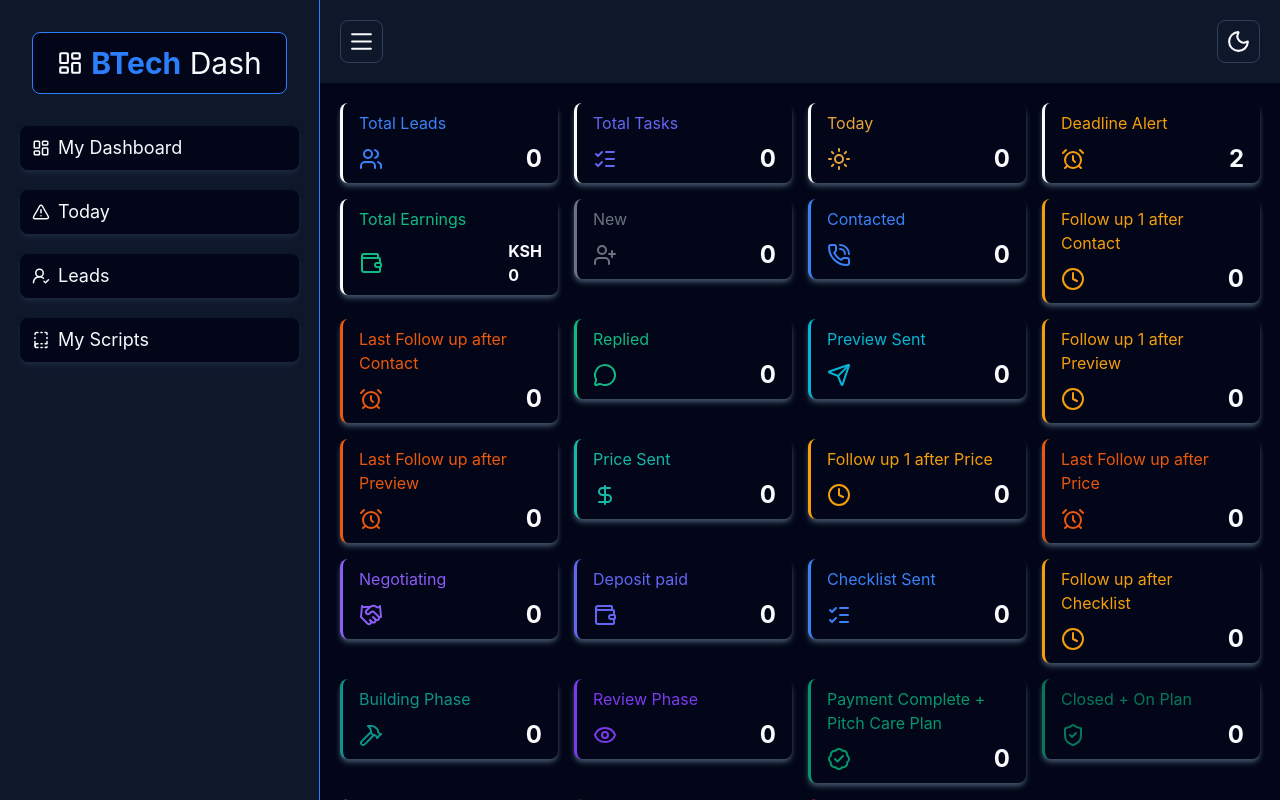
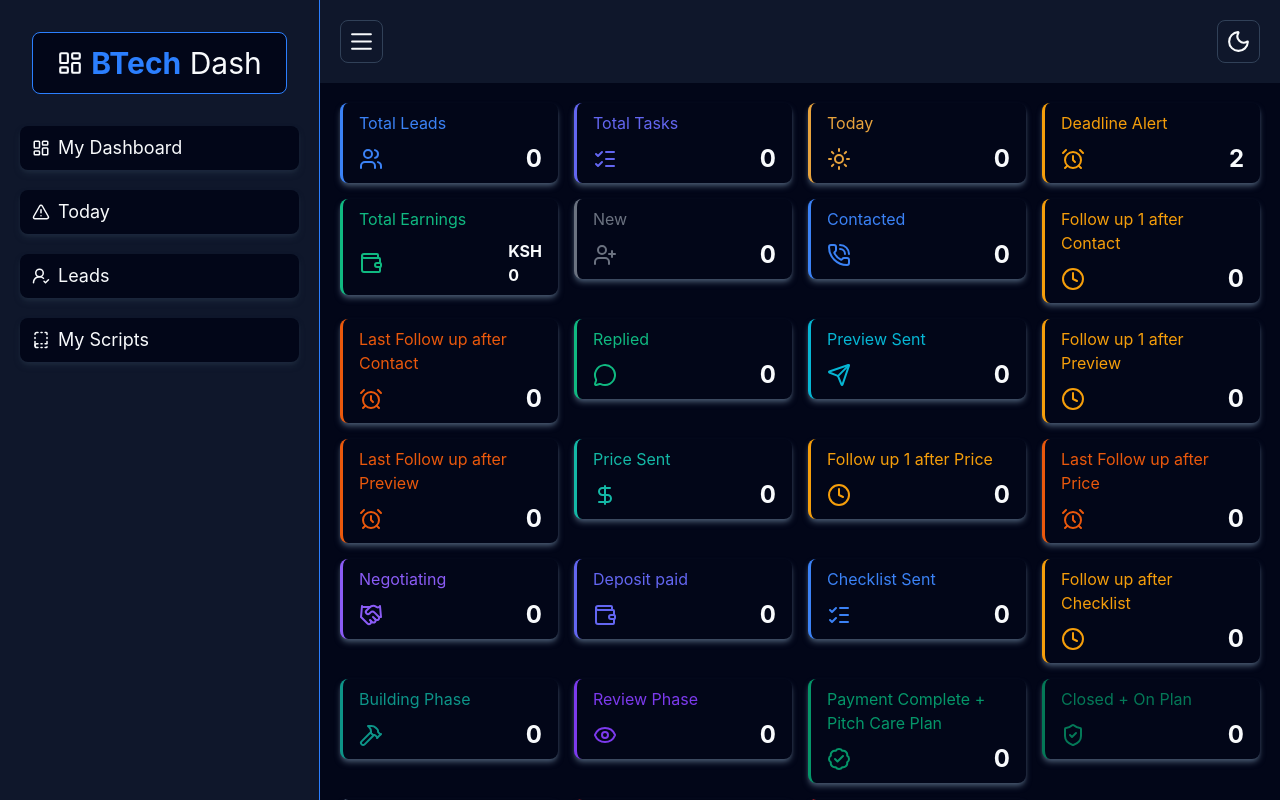
Before and after one commit to Brian9975/BTech-Dashboard, a React (Vite) app: page /mydash in a window 1280 px wide. Built offline with nearby package versions, Linux system fonts and the light colour scheme.

Commit message:
Included border color in the new added stat card

```diff
--- a/src/pages/Leads.tsx
+++ b/src/pages/Leads.tsx
@@ -9,7 +9,6 @@ import {
   MinusCircle,
   MoveRight,
   TrendingUp,
-  UserLock,
   UserPlus,
 } from "lucide-react";
 import { leadStage } from "../LeadStage";
--- a/src/pages/MyDash.tsx
+++ b/src/pages/MyDash.tsx
@@ -94,7 +94,7 @@ export default function MyDash() {
     <div>
       {/* Stats */}
       <div className="grid grid-cols-4 items-start gap-4">
-        <div className="bg-slate-950 cursor-pointer hover:scale-105 transition-all shadow-md shadow-slate-600 border-l-3 rounded-lg  py-2 px-4 flex flex-col justify-between gap-2">
+        <div className="bg-slate-950 border-[#3B82F6] cursor-pointer hover:scale-105 transition-all shadow-md shadow-slate-600 border-l-3 rounded-lg  py-2 px-4 flex flex-col justify-between gap-2">
           <p style={{ color: "#3B82F6" }}>Total Leads</p>
           <div className="flex justify-between items-center">
             {/* <s.icon color={s.color} /> */}
@@ -102,7 +102,7 @@ export default function MyDash() {
             <span className="text-2xl font-bold">{totalLeadsCount}</span>
           </div>
         </div>
-        <div className="bg-slate-950 cursor-pointer hover:scale-105 transition-all shadow-md shadow-slate-600 border-l-3 rounded-lg  py-2 px-4 flex flex-col justify-between gap-2">
+        <div className="bg-slate-950 border-[#6366F1] cursor-pointer hover:scale-105 transition-all shadow-md shadow-slate-600 border-l-3 rounded-lg  py-2 px-4 flex flex-col justify-between gap-2">
           <p style={{ color: "#6366F1" }}>Total Tasks</p>
           <div className="flex justify-between items-center">
             {/* <s.icon color={s.color} /> */}
@@ -110,7 +110,7 @@ export default function MyDash() {
             <span className="text-2xl font-bold">{totalTasksCount}</span>
           </div>
         </div>
-        <div className="bg-slate-950 cursor-pointer hover:scale-105 transition-all shadow-md shadow-slate-600 border-l-3 rounded-lg  py-2 px-4 flex flex-col justify-between gap-2">
+        <div className="bg-slate-950 border-[#E8A33D] cursor-pointer hover:scale-105 transition-all shadow-md shadow-slate-600 border-l-3 rounded-lg  py-2 px-4 flex flex-col justify-between gap-2">
           <p style={{ color: "#E8A33D" }}>Today</p>
           <div className="flex justify-between items-center">
             {/* <s.icon color={s.color} /> */}
@@ -118,7 +118,7 @@ export default function MyDash() {
             <span className="text-2xl font-bold">{todayCount}</span>
           </div>
         </div>
-        <div className="bg-slate-950 cursor-pointer hover:scale-105 transition-all shadow-md shadow-slate-600 border-l-3 rounded-lg  py-2 px-4 flex flex-col justify-between gap-2">
+        <div className="bg-slate-950 border-[#F59E0B] cursor-pointer hover:scale-105 transition-all shadow-md shadow-slate-600 border-l-3 rounded-lg  py-2 px-4 flex flex-col justify-between gap-2">
           <p style={{ color: "#F59E0B" }}>Deadline Alert</p>
           <div className="flex justify-between items-center">
             {/* <s.icon color={s.color} /> */}
@@ -126,7 +126,7 @@ export default function MyDash() {
             <span className="text-2xl font-bold">2</span>
           </div>
         </div>
-        <div className="bg-slate-950 cursor-pointer hover:scale-105 transition-all shadow-md shadow-slate-600 border-l-3 rounded-lg  py-2 px-4 flex flex-col justify-between gap-2">
+        <div className="bg-slate-950 border-[#10B981] cursor-pointer hover:scale-105 transition-all shadow-md shadow-slate-600 border-l-3 rounded-lg  py-2 px-4 flex flex-col justify-between gap-2">
           <p style={{ color: "#10B981" }}>Total Earnings</p>
           <div className="flex justify-between items-center">
             {/* <s.icon color={s.color} /> */}
```
